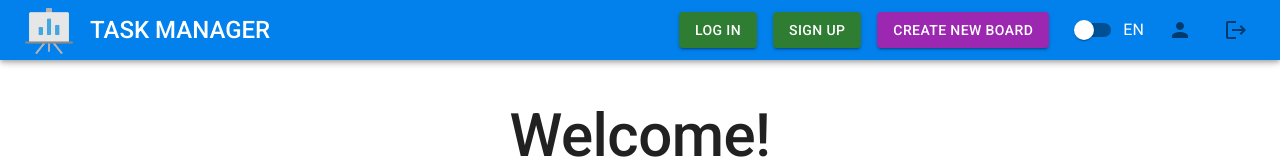
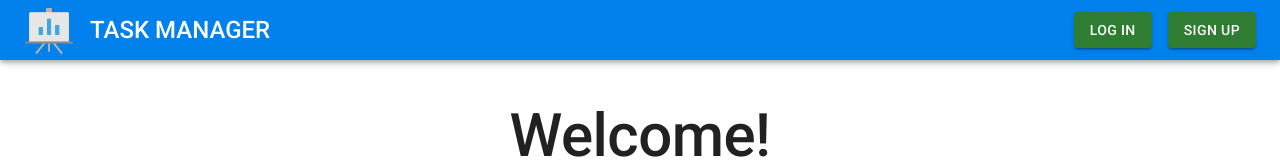
Before and after one commit to yaarusik/project-management-app, a React (Create React App) app: page / in a window 1280 px wide. Shown: the top 160 px of the page. Built offline with nearby package versions, Linux system fonts and the light colour scheme.

Commit message:
feat: Implement behavior in the welcome page, if there is a token, then the go to main page button is displayed, otherwise log in and sign up

```diff
--- a/src/Components/Header/index.tsx
+++ b/src/Components/Header/index.tsx
@@ -16,6 +16,7 @@ import LangSwitcher from '../LangSwitcher';
 import { Link } from 'react-router-dom';
 import { setIsModalNewBoard } from '../../store/reducers/boardSlice';
 import { useDispatch } from 'react-redux';
+import { useAppSelector } from '../../store/redux/redux';
 
 export const ColorButton = styled(Button)<ButtonProps>(({ theme }) => ({
   color: theme.palette.getContrastText(purple[500]),
@@ -26,8 +27,10 @@ export const ColorButton = styled(Button)<ButtonProps>(({ theme }) => ({
 }));
 
 const Header = () => {
+  const { isAuth } = useAppSelector((state) => state.authSlice);
+
   const location = useLocation();
-  const isWelcomePage = location.pathname === '/welcome';
+  const isWelcomePage = location.pathname === '/';
 
   const dispatch = useDispatch();
 
@@ -59,13 +62,44 @@ const Header = () => {
               </Typography>
             </Stack>
             <Stack direction="row" spacing={2} justifyContent="space-between" alignItems="center">
+              {!isAuth && isWelcomePage && (
+                <>
                   <Button component={Link} to="/login" color="success" variant="contained">
                     Log in
                   </Button>
                   <Button component={Link} to="/signup" color="success" variant="contained">
                     Sign up
                   </Button>
-              {!isWelcomePage && (
+                </>
+              )}
+
+              {isAuth && isWelcomePage && (
+                <>
+                  <Button
+                    component={Link}
+                    to="/mainPage"
+                    variant="contained"
+                    sx={{
+                      backgroundColor: purple[500],
+                      '&:hover': { backgroundColor: purple[700] },
+                    }}
+                  >
+                    Go to Main Page
+                  </Button>
+                  {/* <ColorButton onClick={createNewBoardHandler} variant="contained">
+                    Create new board
+                  </ColorButton> */}
+                  <LangSwitcher />
+                  <IconButton aria-label="edit-profile">
+                    <PersonIcon />
+                  </IconButton>
+                  <IconButton aria-label="logout">
+                    <LogoutIcon />
+                  </IconButton>
+                </>
+              )}
+
+              {isAuth && !isWelcomePage && (
                 <>
                   <ColorButton onClick={createNewBoardHandler} variant="contained">
                     Create new board
--- a/src/Pages/WelcomePage/index.tsx
+++ b/src/Pages/WelcomePage/index.tsx
@@ -1,3 +1,5 @@
+import Preloader from '../../Components/Preloader';
+
 import Box from '@mui/material/Box';
 import Container from '@mui/material/Container';
 import Typography from '@mui/material/Typography';
@@ -10,8 +12,11 @@ import Button from '@mui/material/Button';
 import ParallelTasksIcon from '../../assets/welcomePageIcons/parallel-tasks.svg';
 import TasksIcon from '../../assets/welcomePageIcons/tasks.svg';
 import TasksStatusIcon from '../../assets/welcomePageIcons/task-status.svg';
+import { useAppSelector } from '../../store/redux/redux';
 
 const WelcomePage = () => {
+  // const { isAuth } = useAppSelector((state) => state.authSlice);
+
   return (
     <Box component="section" sx={{ minHeight: '100vh' }}>
       <Container maxWidth="md">
@@ -106,6 +111,7 @@ const WelcomePage = () => {
           >
             RSS REACT 2022 Q1
           </Button>
+          {/* <Preloader /> */}
         </Container>
       </Container>
     </Box>
```
Also changed, not shown: src/Components/Preloader/index.tsx (added, +16 -0 lines), 1 other file (tests, documents, lock files or other folders). Lines whose indentation alone changed are shown as unchanged.
